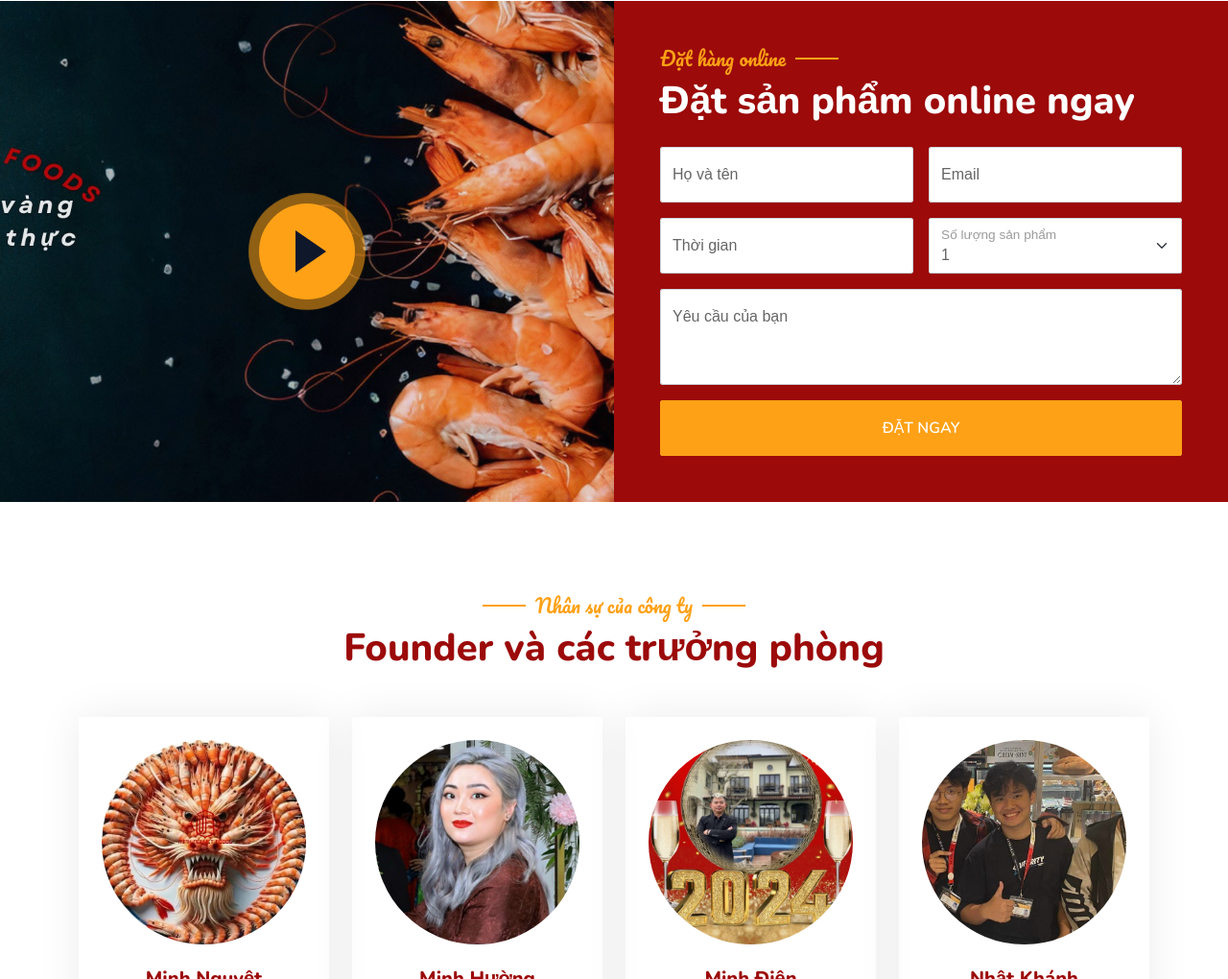
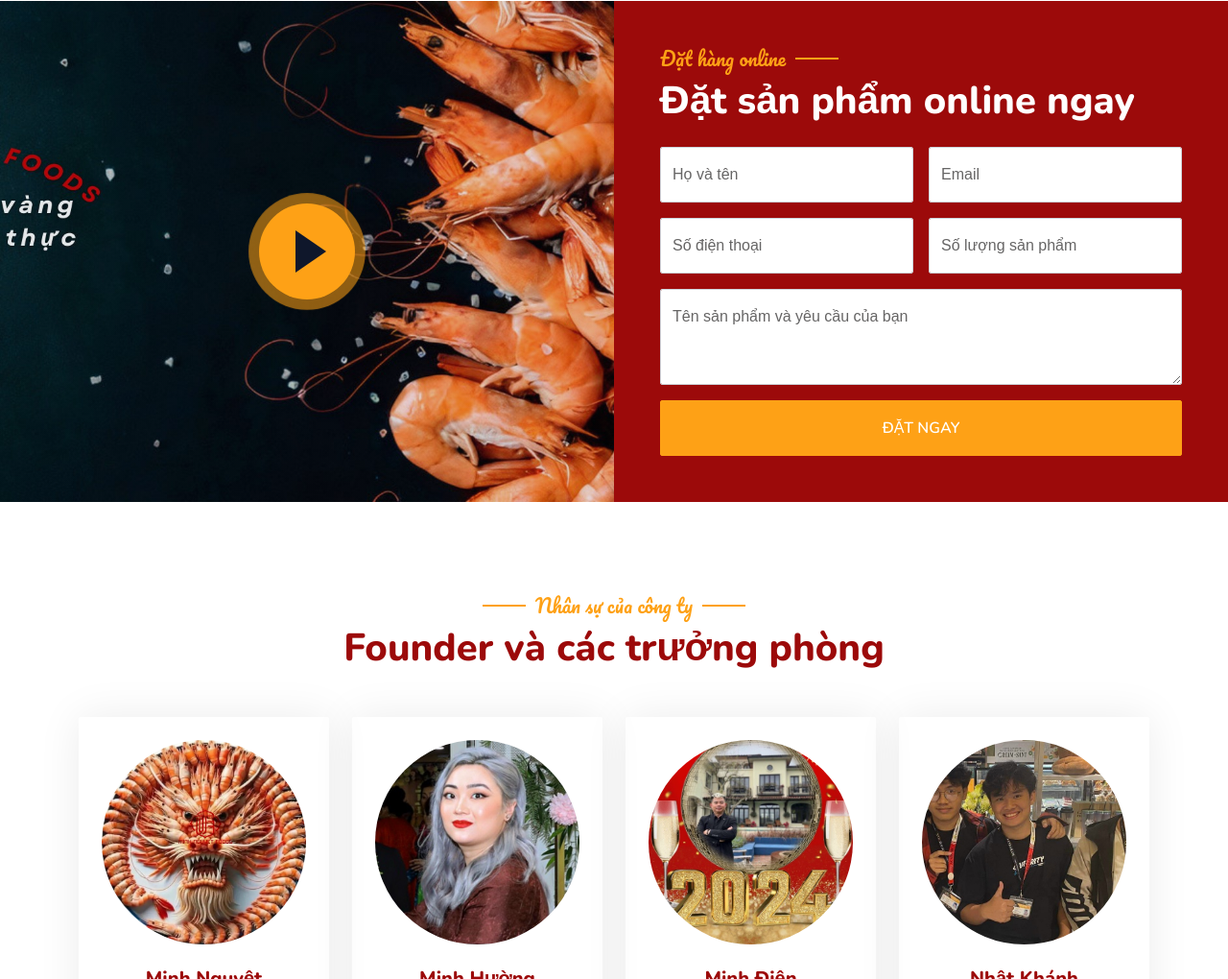
Before and after one commit to nerkartran297/tom-phu-quy, a plain HTML site: page index.html in a window 1280 px wide. Shown: the part 2645-3665 px from the top of the page at 96% size. Drawn offline with nearby package versions, Linux system fonts and the light colour scheme.

Commit message:
Modified BOOKING

```diff
--- a/index.html
+++ b/index.html
@@ -567,32 +567,21 @@
                                     </div>
                                 </div>
                                 <div class="col-md-6">
-                                    <div class="form-floating date" id="date3" data-target-input="nearest">
-                                        <input type="text" class="form-control datetimepicker-input" id="datetime" placeholder="Date & Time" data-target="#date3" data-toggle="datetimepicker" />
-                                        <label for="datetime">Thời gian</label>
+                                    <div class="form-floating">
+                                        <input type="text" class="form-control" id="phone-number" placeholder="Your Phone Number">
+                                        <label for="datetime">Số điện thoại</label>
                                     </div>
                                 </div>
                                 <div class="col-md-6">
                                     <div class="form-floating">
-                                        <select class="form-select" id="select1">
-                                          <option value="1">1</option>
-                                          <option value="2">2</option>
-                                          <option value="3">3</option>
-                                          <option value="1">4</option>
-                                          <option value="2">5</option>
-                                          <option value="3">6</option>
-                                          <option value="1">7</option>
-                                          <option value="2">8</option>
-                                          <option value="3">9</option>
-                                          <option value="1">10</option>
-                                        </select>
-                                        <label for="select1">Số lượng sản phẩm</label>
-                                      </div>
+                                        <input type="text" class="form-control" id="quantity" placeholder="Quantity">
+                                        <label for="datetime">Số lượng sản phẩm</label>
+                                    </div>
                                 </div>
                                 <div class="col-12">
                                     <div class="form-floating">
                                         <textarea class="form-control" placeholder="Special Request" id="message" style="height: 100px"></textarea>
-                                        <label for="message">Yêu cầu của bạn</label>
+                                        <label for="message">Tên sản phẩm và yêu cầu của bạn</label>
                                     </div>
                                 </div>
                                 <div class="col-12">
@@ -622,7 +611,7 @@
                 </div>
             </div>
         </div>
-        <!-- Reservation Start -->
+        <!-- Reservation End -->
 
 
         <!-- Team Start -->
```
Also changed, not shown: booking.html (+7 -18 lines).
